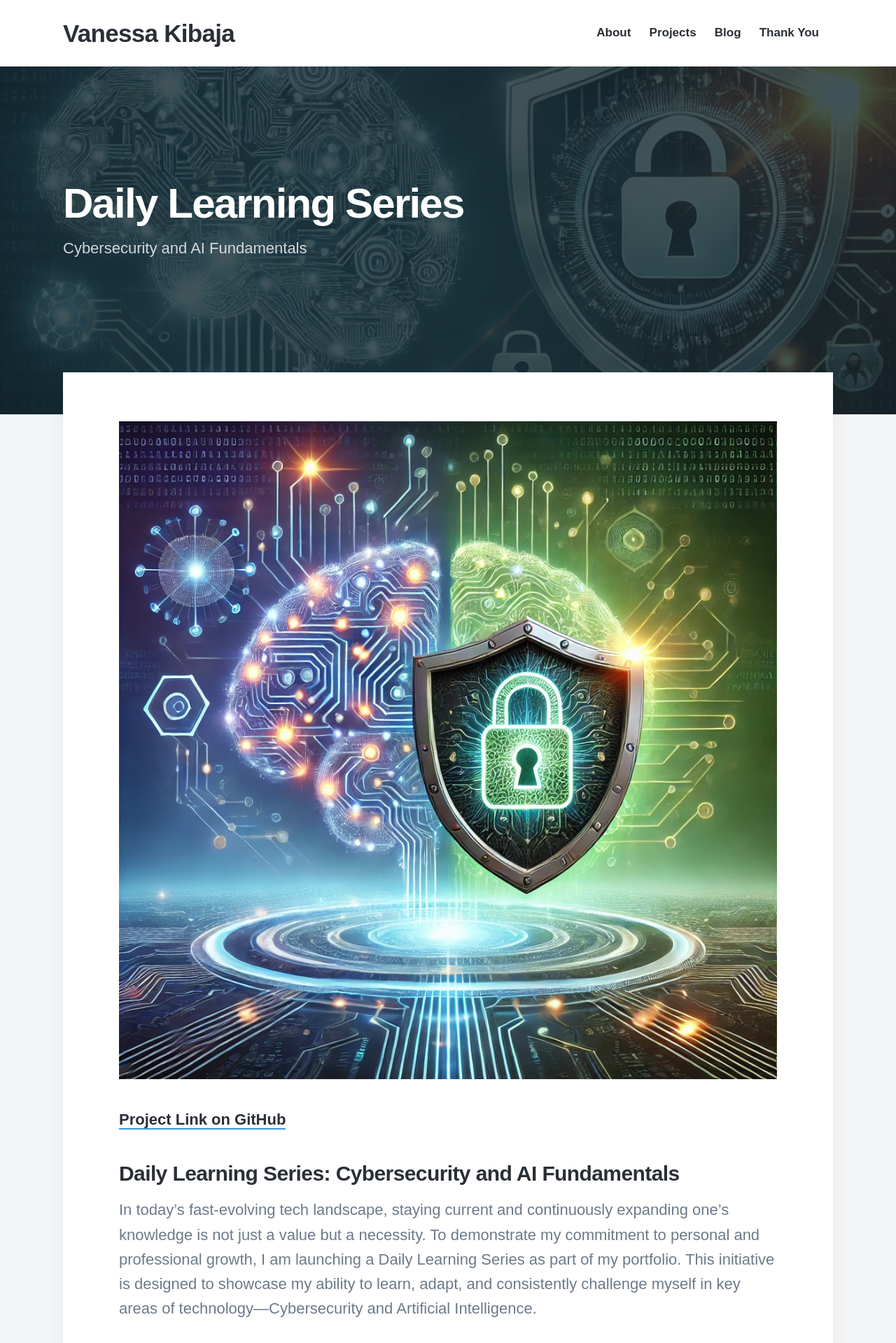
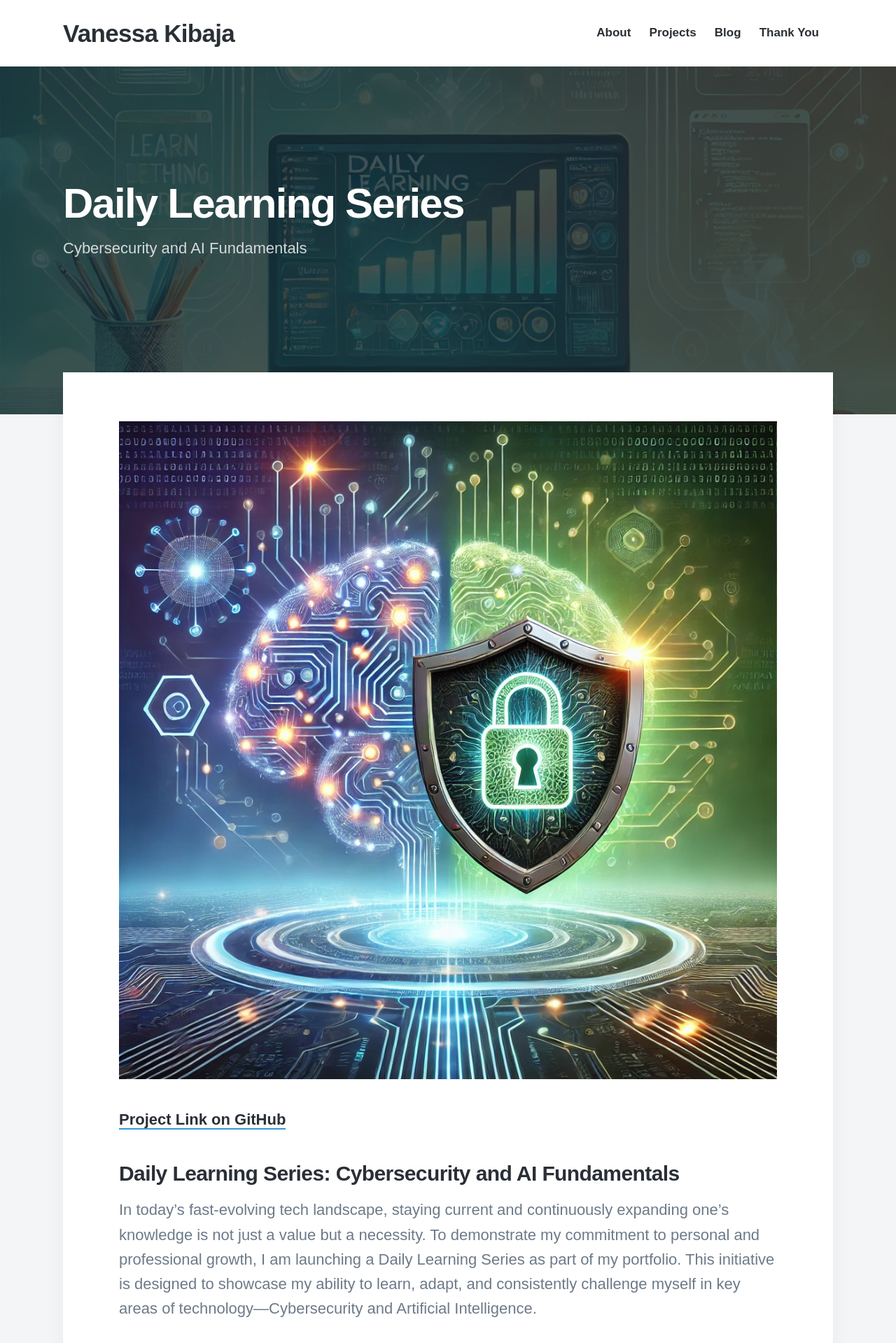
Before and after one commit to vkibaja/vkibaja.github.io, a Jekyll site: the page built from _projects/2025-01-27-Daily-Learning-Series.md, in a window 1280 px wide. Shown: the top 1919 px of the page at 70% size. Built offline with Jekyll 4.4.1, drawn with Linux system fonts in a browser that asks for light colours; nearby versions of some CDN libraries; some web fonts are replaced.

Commit message:
Update 2025-01-27-Daily-Learning-Series.md

```diff
--- a/_projects/2025-01-27-Daily-Learning-Series.md
+++ b/_projects/2025-01-27-Daily-Learning-Series.md
@@ -3,7 +3,7 @@ title: 'Daily Learning Series'
 subtitle: 'Cybersecurity and AI Fundamentals'
 date: 2025-01-27 00:00:00
 description: This project highlights my dedication to continuous learning in Cybersecurity and AI, with daily documented progress through PDFs and video summaries.
-featured_image: '/images/demo/Cyber_AI_image.jpg'
+featured_image: '/images/demo/DLS_Image.jpg'
 ---
 
 ![](/images/demo/Cyber_AI_image2.jpg)
```
